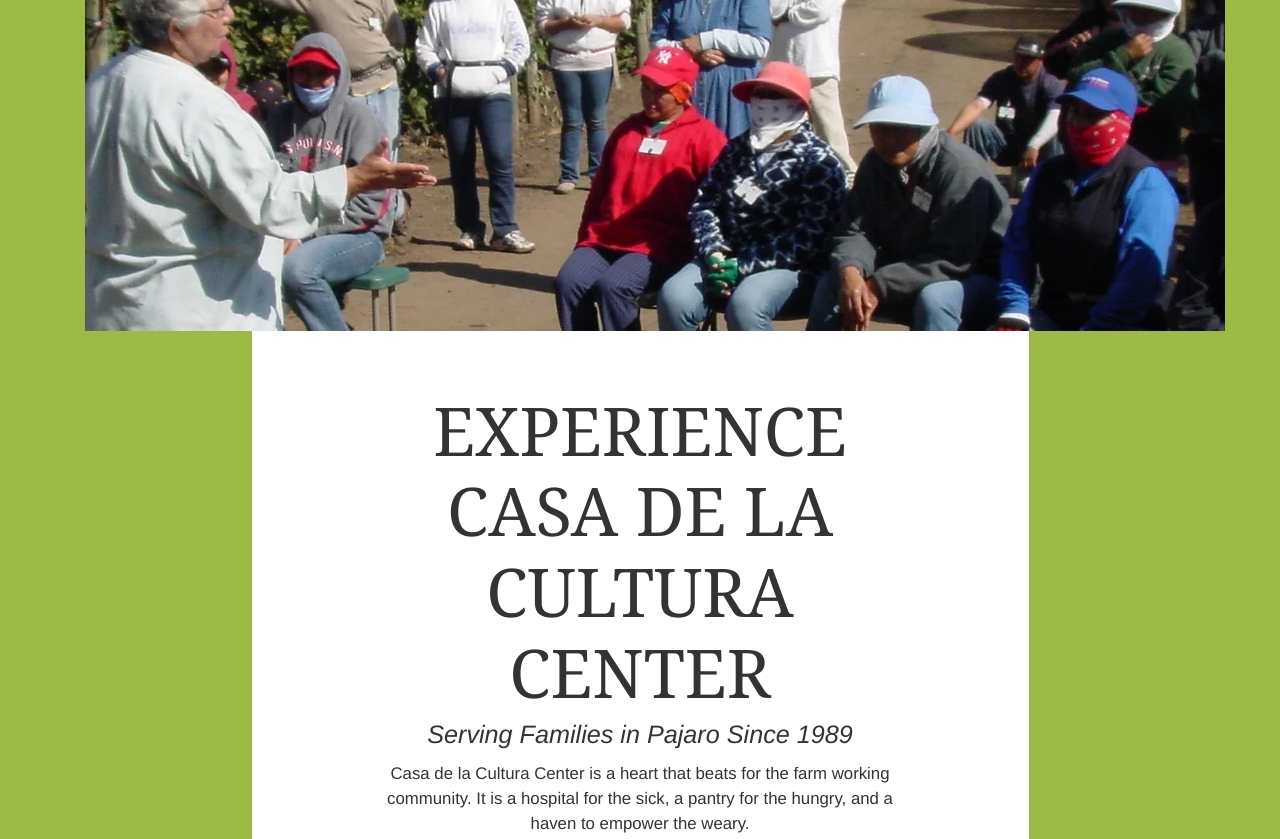
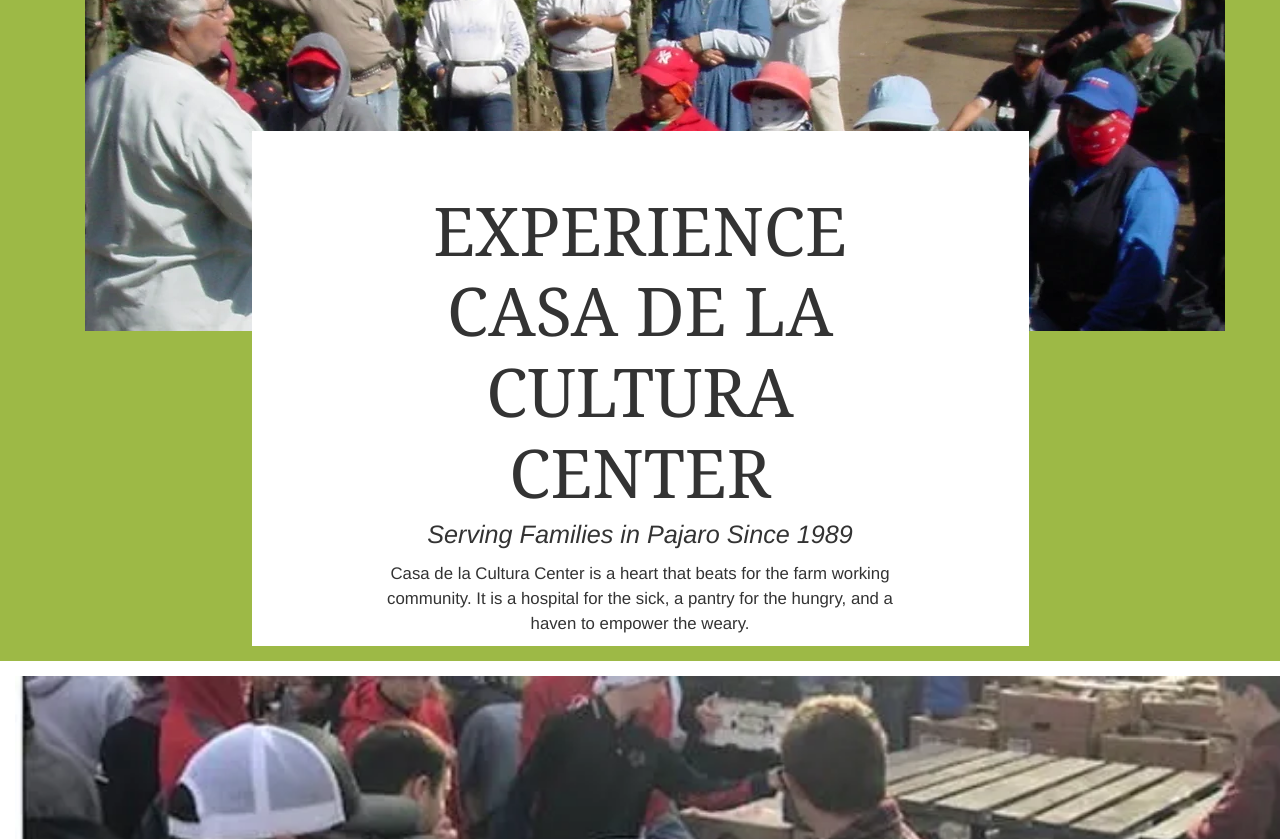
Before and after one commit to irvthedev/Casa-de-la-cultura, a plain HTML site: page casadelacultura.html in a window 1280 px wide. Shown: the part 520-1359 px from the top of the page. Drawn offline with nearby package versions, Linux system fonts and the light colour scheme.

Commit message:
changing margin for image in experience section

```diff
--- a/casadelacultura.html
+++ b/casadelacultura.html
@@ -18,6 +18,8 @@
             background-color: white;
             z-index: 3 !important;
             width: 70%;
+            margin-top: -200px;
+            position: relative;
         }
 
         .greenBackground
```
